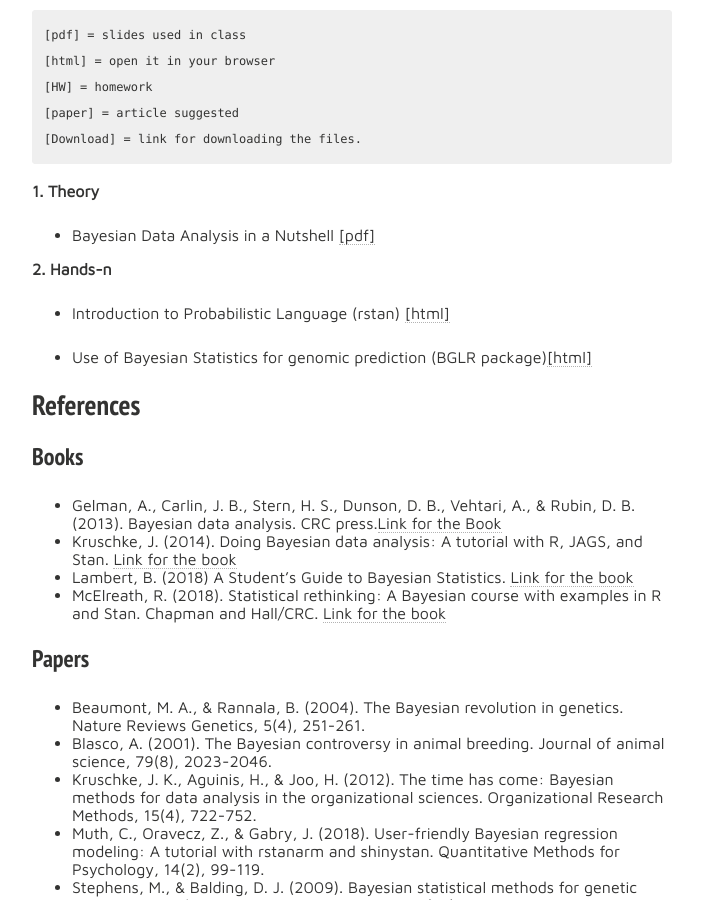
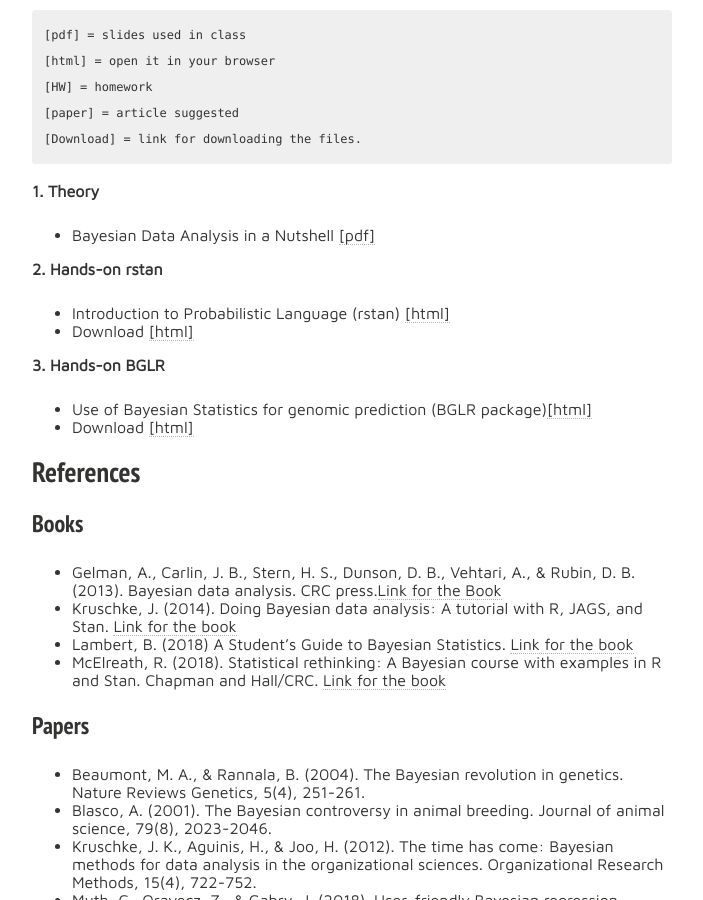
Before and after one commit to lfelipe-ferrao/lfelipe-ferrao.github.io, a Jekyll site: the page built from class/Bayesian/index.md, in a window 1280 px wide and 900 px high, scrolled down 1021 px. Shown: the whole window, without its empty margins (288-991 px from the left). Built offline with Jekyll 4.4.1, drawn with Linux system fonts in a browser that asks for light colours; nearby versions of some CDN libraries; our own code applies the rules of GitHub Pages for plain Markdown files.

Commit message:
Update index.md

```diff
--- a/class/Bayesian/index.md
+++ b/class/Bayesian/index.md
@@ -32,12 +32,15 @@ This is an attempt to organize and make available to any student the class notes
 
 - Bayesian Data Analysis in a Nutshell [[pdf]](https://github.com/lfelipe-ferrao/lfelipe-ferrao.github.io/blob/master/class/Bayesian/Bayesian.pdf)
 
-**2. Hands-n**
+**2. Hands-on rstan**
 
 - Introduction to Probabilistic Language (rstan) [[html]](https://htmlpreview.github.io/?https://github.com/lfelipe-ferrao/lfelipe-ferrao.github.io/blob/master/class/Bayesian/RegressionBayes.html)
+- Download [[html]](https://minhaskamal.github.io/DownGit/#/home?url=https://github.com/lfelipe-ferrao/lfelipe-ferrao.github.io/blob/master/class/Bayesian/RegressionBayes.html)
+
+**3. Hands-on BGLR**
 
 - Use of Bayesian Statistics for genomic prediction (BGLR package)[[html]](https://htmlpreview.github.io/?https://github.com/lfelipe-ferrao/lfelipe-ferrao.github.io/blob/master/class/Bayesian/BGLR.html)
-
+- Download [[html]](https://minhaskamal.github.io/DownGit/#/home?url=https://github.com/lfelipe-ferrao/lfelipe-ferrao.github.io/blob/master/class/Bayesian/BGLR.html)
 
 ## References
 
```
